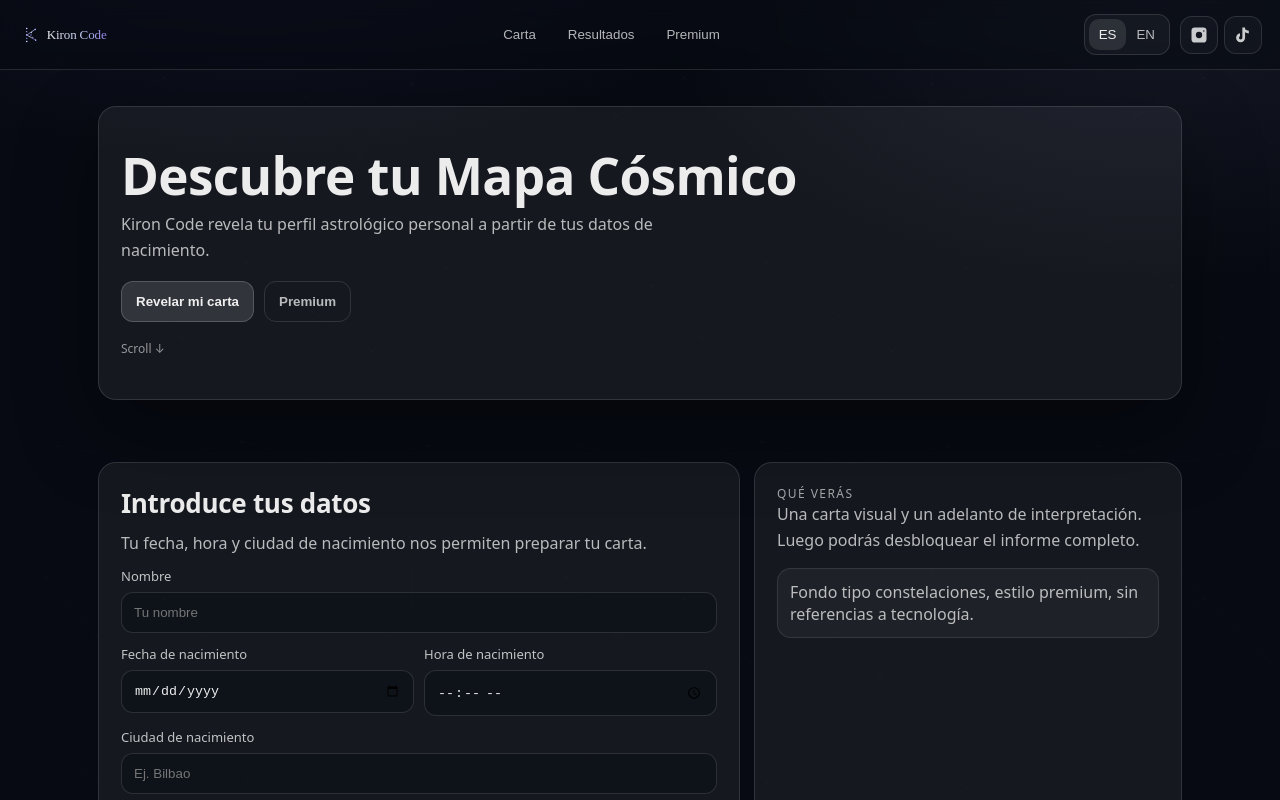
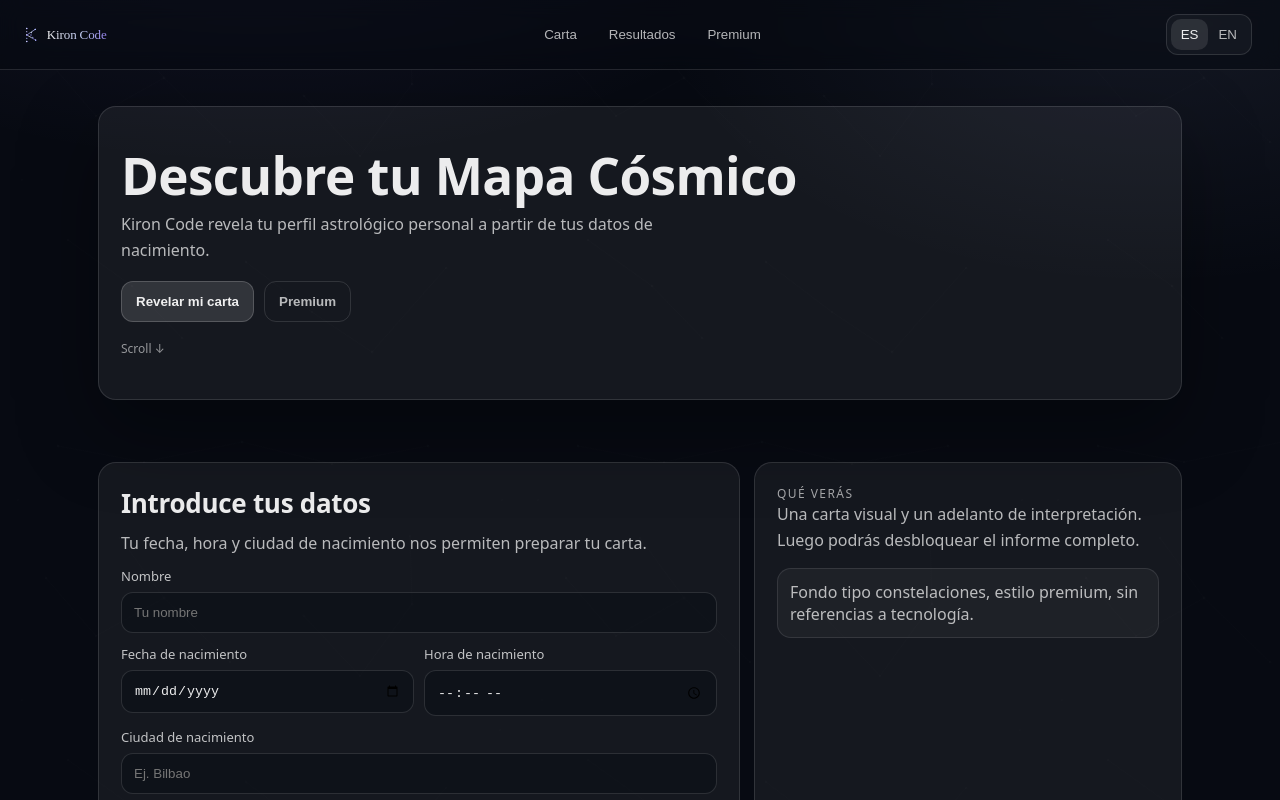
Before and after one commit to XabierUV/Kiron-code-Fronted, a Next.js app: page / in a window 1280 px wide. Shown: the top 800 px of the page. Built offline with nearby package versions, Linux system fonts and the light colour scheme.

Commit message:
Update page.tsx

```diff
--- a/app/page.tsx
+++ b/app/page.tsx
@@ -153,8 +153,7 @@ export default function Page() {
           </div>
 
           <div className="navIcons">
-            <IconLink href={socials.instagram} label="Instagram"><SimpleIcon name="ig" /></IconLink>
-            <IconLink href={socials.tiktok} label="TikTok"><SimpleIcon name="tt" /></IconLink>
+
           </div>
         </div>
       </header>
```
